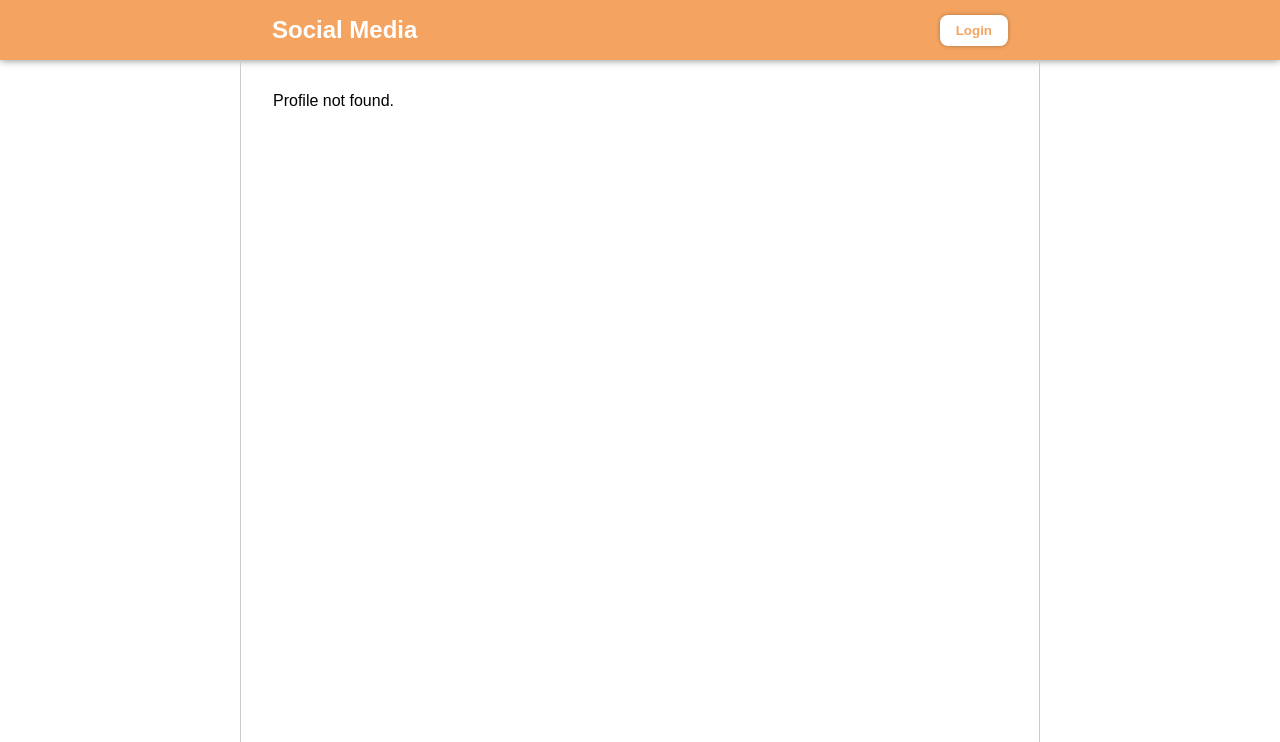
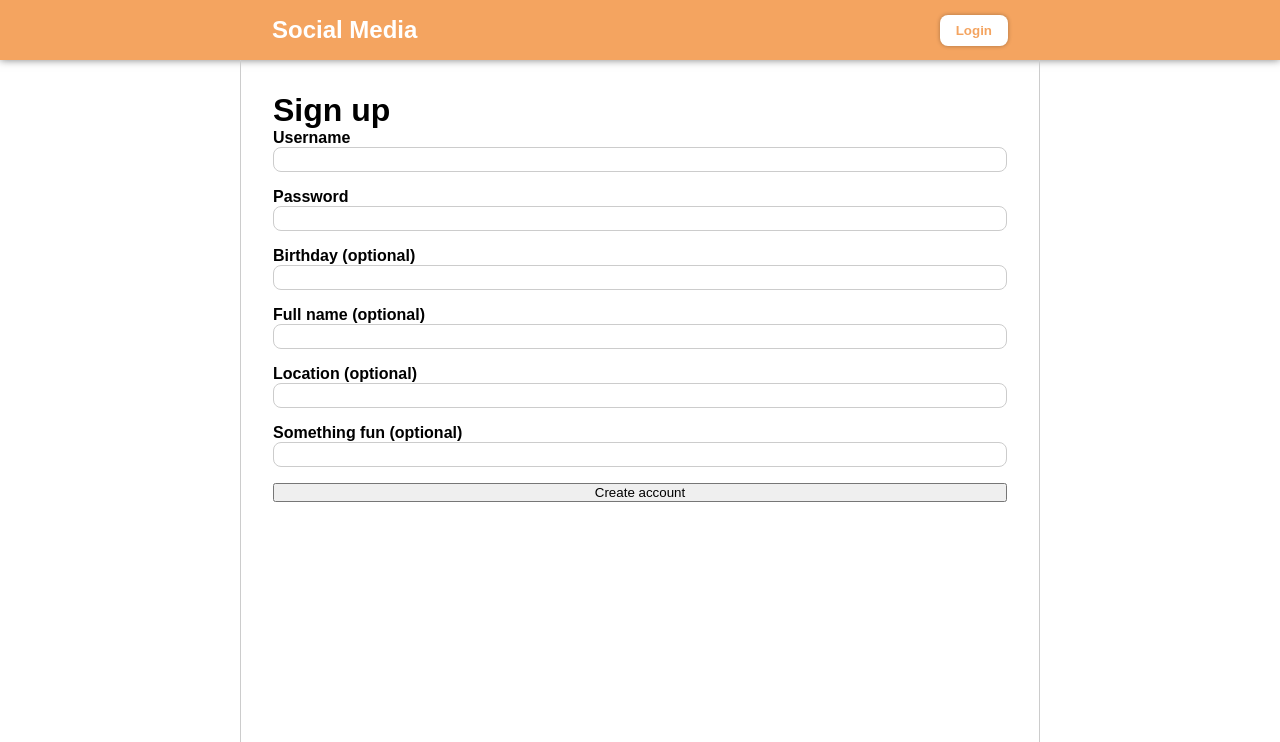
Before and after one commit to dvs2610/socialmedia, a Flask app: page /signup in a window 1280 px wide. Shown: the top 742 px of the page. Run offline with Flask 3, Linux system fonts and the light colour scheme.

Commit message:
Added login and signup form. New users are added to db. Read secret key from seperate file.

```diff
--- a/app.py
+++ b/app.py
@@ -1,16 +1,20 @@
 import bcrypt
 import json
+import secrets
 from pathlib import Path
 from datetime import datetime
-from flask import Flask, redirect, render_template, url_for, session
+from flask import Flask, redirect, render_template, url_for, session, request
 from sqlalchemy import create_engine, select
 from sqlalchemy.orm import Session
 from models import Base, User
 
-# As of now public for first try, change to actual secret variable or os.environ.get
 app = Flask(__name__)
-app.config["SECRET_KEY"]="43A2E58F63F24669186D7A8F8B6DF5593C3FF11B53E4FBDA13691AB98441E85AEB32479C3365E6144A3AE72"
+SECRET_KEY_FILE = Path(__file__).with_name("secret_key.txt")
+if not SECRET_KEY_FILE.exists():
+	SECRET_KEY_FILE.write_text(secrets.token_hex(32), encoding="utf-8")
+app.config["SECRET_KEY"] = SECRET_KEY_FILE.read_text(encoding="utf-8").strip()
 engine = create_engine("sqlite:///socialmedia.db", echo=True)
+
 SEED_USERS_FILE = Path(__file__).with_name("seed_users.json")
 
 def initialize_database():
@@ -41,6 +45,15 @@
 
 initialize_database()
 
+@app.before_request
+def check_logged_in():
+	# prevent endless loop from login page itself and exception for static (css) and signup
+	if request.endpoint in {"login", "static", "signup"}:
+		return None
+
+	if not session.get("name"):
+		return redirect(url_for('login'))
+
 @app.context_processor
 def current_user():
 	return {
@@ -60,9 +73,45 @@
 
 @app.route('/login', methods=['GET', 'POST'])
 def login():
-	if not session.get("name"):
-		session["name"] = "logged_in_user_hi"
-	return redirect(url_for("index"))
+	if session.get("name"):
+		return redirect(url_for("index"))
+	if request.method == "POST":
+		username = request.form.get("username", "")
+		password = request.form.get("password", "")
+		with Session(engine) as db:
+			user = db.scalar(select(User).where(User.username == username))
+		if user and bcrypt.checkpw(password.encode("utf-8"), user.password_hash.encode("utf-8")):
+			session["name"] = user.username
+			return redirect(url_for("index"))
+	return render_template('login.html')
+
+@app.route('/signup', methods=['GET', 'POST'])
+def signup():
+	if request.method == "POST":
+		username = request.form.get("username", "")
+		password = request.form.get("password", "")
+		birthday = request.form.get("birthday", "")
+		fullname = request.form.get("fullname", "")
+		location = request.form.get("location", "")
+		bio = request.form.get("bio", "")
+
+		# Todo: check if username already exists before adding to database.
+
+		with Session(engine) as db:
+			db.add(User(
+				username=username,
+				password_hash=bcrypt.hashpw(
+					password.encode("utf-8"),
+					bcrypt.gensalt()
+				).decode("utf-8"),
+				birthday=datetime.fromisoformat(birthday) if birthday else None,
+				fullname=fullname or None,
+				location=location or None,
+				something_fun=bio or None,
+			))
+			db.commit()
+			return redirect(url_for("index"))
+	return render_template('signup.html')
 
 @app.route('/logout', methods=['GET', 'POST'])
 def logout():
@@ -77,4 +126,4 @@
 	return render_template('profile.html', username=username, user=user)
 
 if __name__ == '__main__':
-	app.run(debug=True)
+	app.run()
--- a/models.py
+++ b/models.py
@@ -13,6 +13,7 @@
 
 class User(Base):
     __tablename__ = "users"
+
     username: Mapped[str] = mapped_column(String(10), primary_key=True)
     # later add nullable=False to password_hash, but now ok for testing
     password_hash: Mapped[str] = mapped_column(String(255))
--- a/static/style.css
+++ b/static/style.css
@@ -57,11 +57,21 @@
     height: var(--nav-height);
 }
 
-input[type="text"] {
-    width: 100%;
-    padding: 0.5rem;
+input[type="text"], input[type="password"] {
+    /* width: 100%; */
+    padding: 0.25rem;
     border: 1px solid #ccc;
     border-radius: var(--border-radius);
+    margin-bottom: 1rem;
+}
+
+form {
+    display: flex;
+    flex-direction: column;
+}
+
+label {
+    font-weight: bold;
 }
 
 button {
--- a/templates/base.html
+++ b/templates/base.html
@@ -10,13 +10,11 @@
     <nav>
         <div class="centered navigation">
             <a href="{{ url_for('index') }}"><h1>Social Media</h1></a>
-            <form method="post" action="{{ url_for('logout' if session.get('name') else 'login') }}">
-                {% if session.get('name') %}
-                    <button type="submit">Logout</button>
-                {% else %}
-                    <button type="submit">Login</button>
-                {% endif %}
-            </form>
+            {% if session.get('name') %}
+                <a href="{{url_for('logout')}}"><button>Logout</button></a>
+            {% else %}
+                <a href="{{url_for('login')}}"><button>Login</button></a>
+            {% endif %}
         </div>
     </nav>
 
--- a/templates/index.html
+++ b/templates/index.html
@@ -3,9 +3,7 @@
 {% block content %}
     <div class="centered container">
         {% if current_user %}
-            <p>Logged in as: {{ current_user }}</p>
-        {% else %}
-            <p>You are not logged in.</p>
+            <p>Hi, {{ current_user }}!</p>
         {% endif %}
 
         <h2>Profiles</h2>
--- /dev/null
+++ b/templates/signup.html
@@ -0,0 +1,22 @@
+{% extends "base.html" %}
+
+{% block content %}
+    <div class="centered container">
+        <h1>Sign up</h1>
+        <form method="post">
+            <label for="username">Username</label>
+            <input id="username" name="username" type="text">
+            <label for="password">Password</label>
+            <input id="password" name="password" type="password">
+            <label for="username">Birthday (optional)</label>
+            <input id="username" name="birthday" type="text">
+            <label for="username">Full name (optional)</label>
+            <input id="username" name="fullname" type="text">
+            <label for="username">Location (optional)</label>
+            <input id="username" name="location" type="text">
+            <label for="username">Something fun (optional)</label>
+            <input id="username" name="bio" type="text">
+            <input type="submit" value="Create account">
+        </form>
+    </div>
+{% endblock %}
```
Also changed, not shown: templates/login.html (added, +17 -0 lines), 1 other file.
